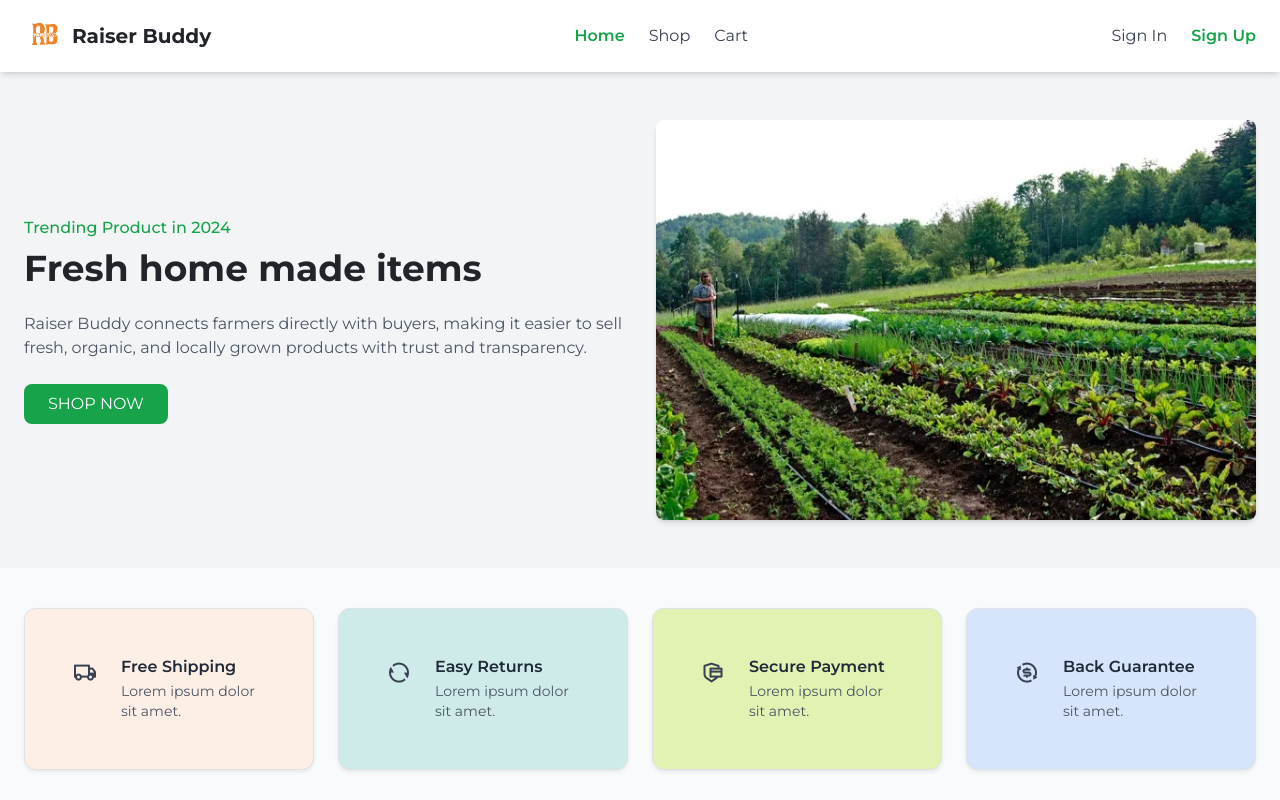
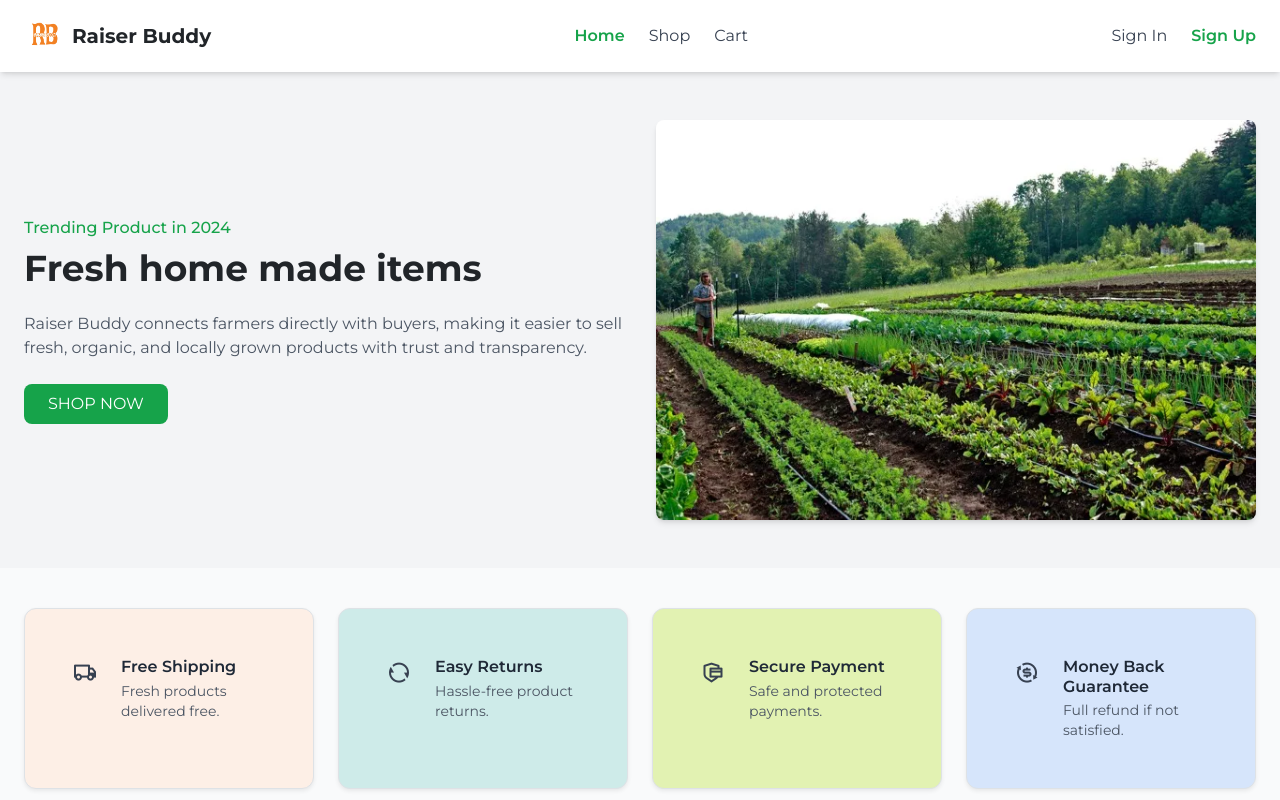
Before and after one commit to romybijoy/raiser_buddy_app, a React (Create React App) app: page /home in a window 1280 px wide. Shown: the top 800 px of the page. Built offline with nearby package versions, Linux system fonts and the light colour scheme; no server answers.

Commit message:
chore: minor improvements and missed fixes

```diff
--- a/src/assets/data/serviceData.js
+++ b/src/assets/data/serviceData.js
@@ -2,25 +2,25 @@ const serviceData = [
   {
     icon: "ri-truck-line",
     title: "Free Shipping",
-    subtitle: "Lorem ipsum dolor sit amet.",
+    subtitle: "Fresh products delivered free.",
     bg: "#fdefe6",
   },
   {
     icon: "ri-refresh-line",
     title: "Easy Returns",
-    subtitle: "Lorem ipsum dolor sit amet.",
+    subtitle: "Hassle-free product returns.",
     bg: "#ceebe9",
   },
   {
     icon: "ri-secure-payment-line",
     title: "Secure Payment",
-    subtitle: "Lorem ipsum dolor sit amet.",
+    subtitle: "Safe and protected payments.",
     bg: "#e2f2b2",
   },
   {
     icon: "ri-exchange-dollar-line",
-    title: " Back Guarantee",
-    subtitle: "Lorem ipsum dolor sit amet.",
+    title: "Money Back Guarantee",
+    subtitle: "Full refund if not satisfied.",
     bg: "#d6e5fb",
   },
 ];
--- a/src/index.css
+++ b/src/index.css
@@ -1,3 +1,11 @@
 @tailwind base;
 @tailwind components;
 @tailwind utilities;
+
+@layer components {
+  .input {
+    @apply w-full px-4 py-3 border border-gray-300 rounded-xl bg-white
+           focus:outline-none focus:ring-2 focus:ring-blue-500
+           focus:border-blue-500 transition-all duration-200;
+  }
+}
--- a/src/pages/Account/Coupons.jsx
+++ b/src/pages/Account/Coupons.jsx
@@ -1,8 +1,5 @@
 import React, { useState, useEffect } from "react";
 import { Container } from "../../styles/styles";
-import Breadcrumb from "../../components/common/Breadcrumb";
-import { UserContent, UserDashboardWrapper } from "../../styles/user";
-import UserMenu from "../../components/user/UserMenu";
 import Title from "../../components/common/Title";
 import { useNavigate } from "react-router-dom";
 
@@ -11,37 +8,23 @@ import { showCoupon } from "../../redux/slices/CouponSlice";
 
 import CouponCard from "./CouponCard";
 
-const breadcrumbItems = [
-  { label: "Home", link: "/" },
-  { label: "Coupons", link: "/coupons" },
-];
-
-
 const Coupons = () => {
   const dispatch = useDispatch();
-  const navigate = useNavigate();
   const { coupons } = useSelector((state) => state.coupon);
 
   useEffect(() => {
     dispatch(showCoupon());
   }, [dispatch]);
 
-
   return (
     <div className="page-py-spacing">
       <Container>
-        <Breadcrumb items={breadcrumbItems} />
-        <UserDashboardWrapper>
-          <UserMenu />
-          <UserContent>
         <Title titleText={"Coupons"} />
         <div className="row">
           {coupons.map((coupon, index) => (
             <CouponCard key={index} coupon={coupon} />
           ))}
         </div>
-          </UserContent>
-        </UserDashboardWrapper>
       </Container>
     </div>
   );
```
Lines whose indentation alone changed are shown as unchanged.
